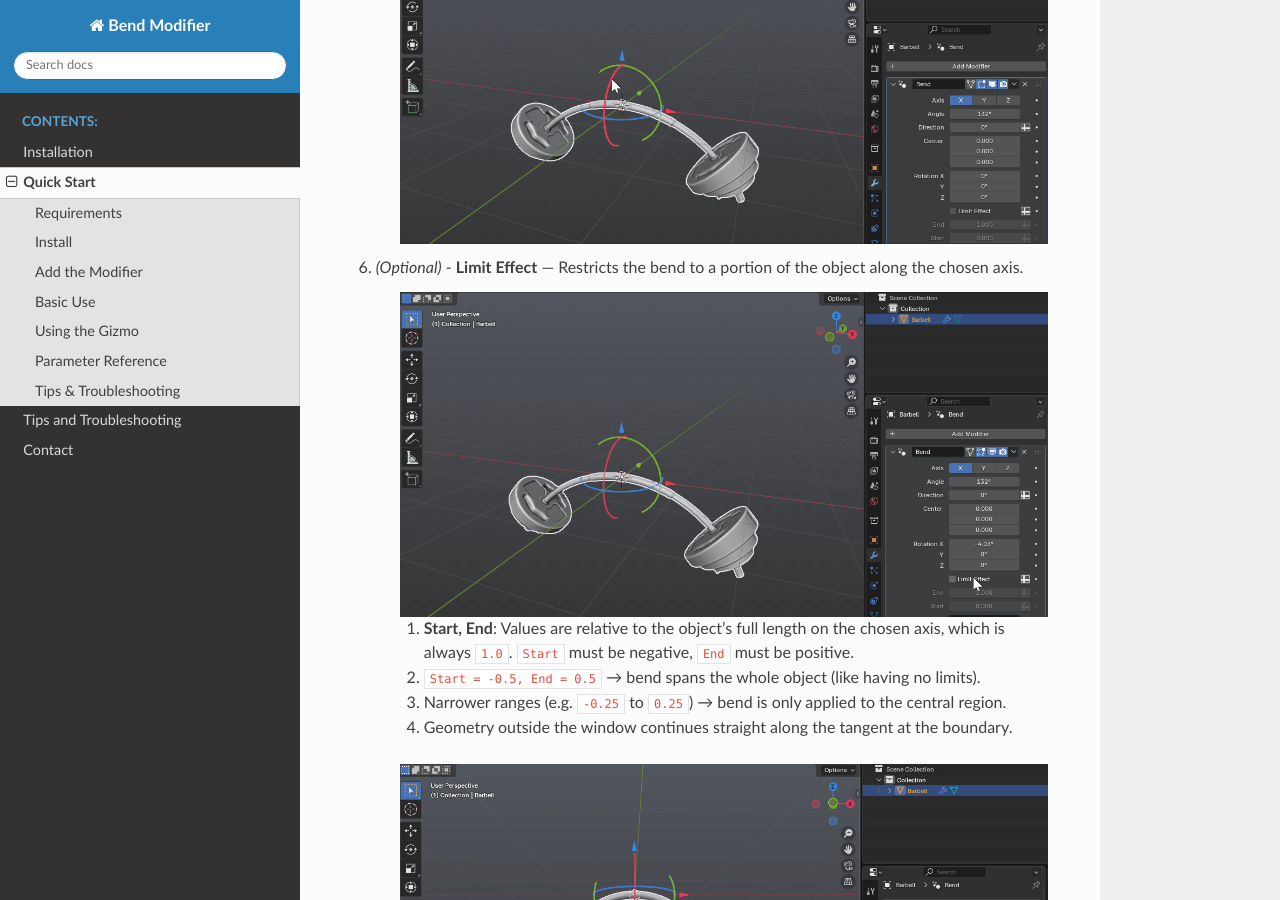
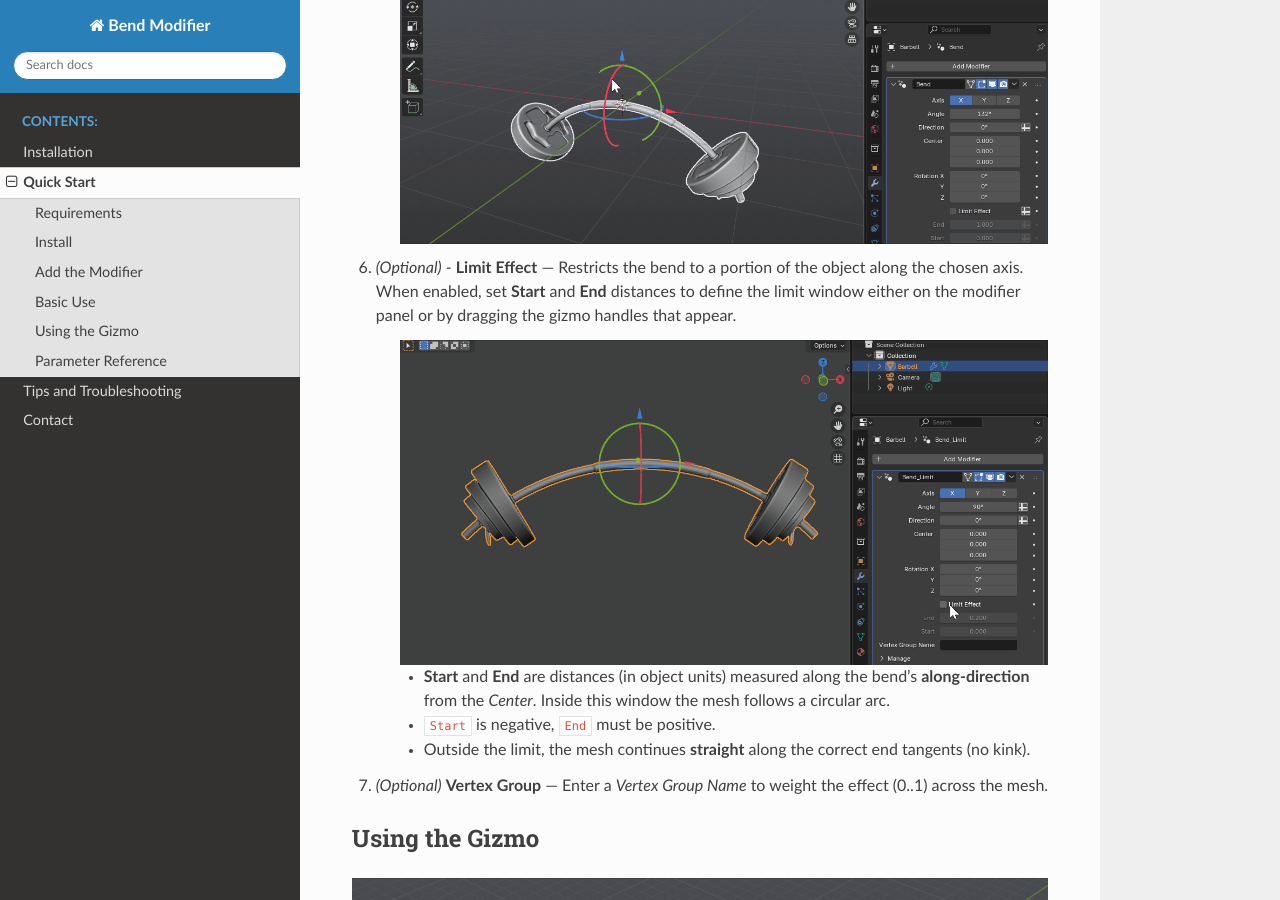
Before and after one commit to mkingsnorth/bend-modifier-docs, a Sphinx documentation site: the page built from docs/quick_start.rst, in a window 1280 px wide and 900 px high, scrolled down 1307 px. Built offline with Sphinx 7.4.7 and the Read the Docs theme 3.1.0, drawn with Linux system fonts in a browser that asks for light colours; some of the changed text lies outside the part shown.

Commit message:
Updated Limit documentation

```diff
--- a/docs/quick_start.rst
+++ b/docs/quick_start.rst
@@ -44,18 +44,14 @@ Basic Use
     .. image:: _static/images/bend_modifier_rotate_gizmo.gif
       :alt: Rotation Controls
 
-6. *(Optional)* - **Limit Effect** — Restricts the bend to a portion of the object along the chosen axis.
+6. *(Optional)* - **Limit Effect** — Restricts the bend to a portion of the object along the chosen axis.  When enabled, set **Start** and **End** distances to define the limit window either on the modifier panel or by dragging the gizmo handles that appear.
 
     .. image:: _static/images/bend_modifier_limit_effect.gif
         :alt: Limit Effect
 
-    #. **Start, End**: Values are relative to the object’s full length on the chosen axis, which is always ``1.0``.  ``Start`` must be negative, ``End`` must be positive.
-    #. ``Start = -0.5, End = 0.5`` → bend spans the whole object (like having no limits).
-    #. Narrower ranges (e.g. ``-0.25`` to ``0.25``) → bend is only applied to the central region.
-    #. Geometry outside the window continues straight along the tangent at the boundary.
-
-    .. image:: _static/images/limit_effect.jpg
-        :alt: Limit Effect 2
+    * **Start** and **End** are distances (in object units) measured along the bend’s **along-direction** from the *Center*. Inside this window the mesh follows a circular arc.
+    * ``Start`` is negative, ``End`` must be positive.
+    * Outside the limit, the mesh continues **straight** along the correct end tangents (no kink).
 
 7. *(Optional)* **Vertex Group** — Enter a *Vertex Group Name* to weight the effect (0..1) across the mesh.
 
@@ -101,19 +97,10 @@ Parameter Reference
 
 * **Limit Effect**
 
-When enabled, only geometry with along-distance between **Start** and **End** is bent into the arc.
-
+When enabled, only geometry along the distance between **Start** and **End** is bent into the arc.
     * **Start, End**
-        Define the limit window along the chosen axis. Values are relative to the object’s full length on that axis, which is always ``1.0``. ``Start`` must be negative, ``End`` must be positive.
-
-        For example, ``Start = -0.5``, ``End = 0.5`` means the bend spans the whole object (like having no limits). Narrower ranges (e.g. ``-0.25`` to ``0.25``) mean only the central region is bent, with geometry outside the window continuing straight along the tangent at the boundary.
+        Define the limit window along the chosen axis. ``Start`` travels along the negative axis line, ``End`` travels along the positive axis line.
 
 * **Vertex Group Name**
 
   Optional weight mask; vertices with weight 0 are unaffected, weight 1 receive full bending.
-
-
-Tips & Troubleshooting
-----------------------
-
-See the :ref:`Troubleshooting<troubleshooting>` page for common issues and tips.
```
Also changed, not shown: docs/_static/images/bend_modifier_limit_effect.gif, docs/_static/images/limit_effect.jpg (deleted).
